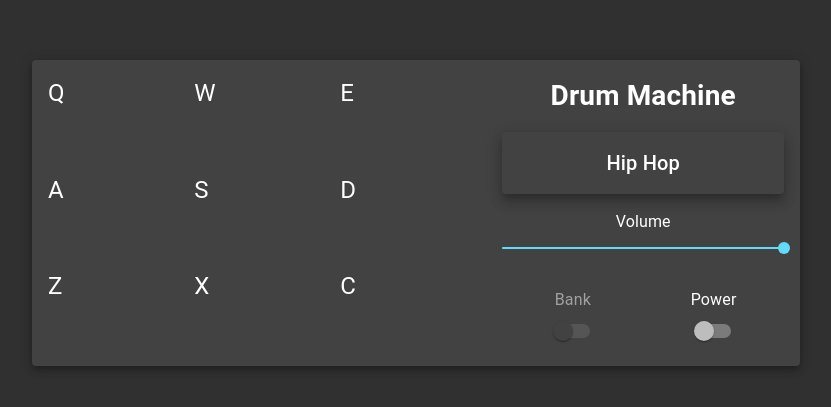
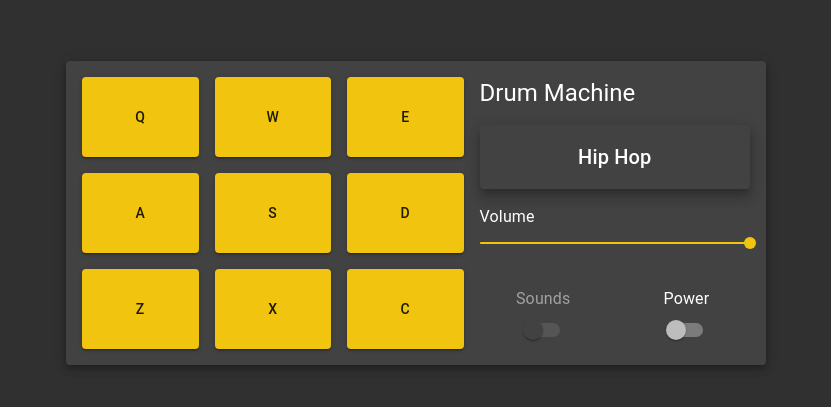
Before and after one commit to sitek94/drum-machine, a React (Create React App) app: page / in a window 1280 px wide. Shown: the part 187-594 px from the top of the page, without its empty margins (224-1055 px from the left). Built offline with nearby package versions, Linux system fonts and the light colour scheme.

Commit message:
Extract components to separate files and folders

```diff
--- a/src/App.js
+++ b/src/App.js
@@ -1,117 +1,16 @@
 import React from 'react';
 import { ThemeProvider, createMuiTheme, CssBaseline } from '@material-ui/core';
 
-import {
-  Paper,
-  Typography,
-  Slider,
-  FormControlLabel,
-  Switch,
-} from '@material-ui/core';
+import DrumMachine from './Containers/DrumMachine';
 
 const theme = createMuiTheme({
   palette: {
     type: 'dark',
     primary: {
-      main: '#61dafb'
+      main: '#f1c40f'
     }
   },
 });
-
-function BankSwitch({ power, onSoundsToggle }) {
-  return (
-    <FormControlLabel
-      className="BankSwitch"
-      control={<Switch disabled={!power} onChange={onSoundsToggle} />}
-      label="Bank"
-      labelPlacement="top"
-    />
-  );
-}
-
-function PowerSwitch({ power, onPowerToggle }) {
-  return (
-    <FormControlLabel
-      className="PowerSwitch"
-      control={<Switch checked={power} onChange={onPowerToggle} />}
-      label="Power"
-      labelPlacement="top"
-    />
-  );
-}
-
-function VolumeSlider({ value, onChange, disabled }) {
-  return (
-    <div className="VolumeSlider">
-      <Typography>Volume</Typography>
-      <Slider
-        value={value}
-        onChange={onChange}
-        disabled={disabled}
-        valueLabelDisplay="auto"
-        valueLabelFormat={(x) => Math.round(x * 100)}
-        min={0}
-        max={1}
-        step={0.01}
-      />
-    </div>
-  );
-}
-
-function Display({ power, text }) {
-  return (
-    <Paper
-      className="Display"
-      variant={power ? 'elevation' : 'outlined'}
-      elevation={power ? 9 : 3}
-    >
-      <Typography
-        color={power ? 'initial' : 'textSecondary'}
-        id="display"
-        variant="h6"
-      >
-        {text}
-      </Typography>
-    </Paper>
-  );
-}
-
-function Controls() {
-  return (
-    <div className="Controls">
-      <h1 className="Title">Drum Machine</h1>
-      <Display power text="Hip Hop" />
-      <VolumeSlider value={50} onChange={() => "TODO"} disabled={false} />
-      <PowerSwitch />
-      <BankSwitch />
-    </div>
-  );
-}
-
-function DrumPad({ children }) {
-  return <div className="DrumPad">{children}</div>;
-}
-
-function PadBank() {
-  const keys = ['Q', 'W', 'E', 'A', 'S', 'D', 'Z', 'X', 'C'];
-
-  return (
-    <div className="PadBank">
-      {keys.map((key) => (
-        <DrumPad key={key}>{key}</DrumPad>
-      ))}
-    </div>
-  );
-}
-
-function DrumMachine() {
-  return (
-    <Paper className="DrumMachine" elevation={5} id="drum-machine">
-      <PadBank />
-      <Controls />
-    </Paper>
-  );
-}
 
 export default function App() {
   return (
--- /dev/null
+++ b/src/Containers/DrumMachine.js
@@ -0,0 +1,30 @@
+import React from 'react';
+import { Paper } from '@material-ui/core';
+
+import Title from '../components/Title';
+import Display from '../components/Display';
+import VolumeSlider from '../components/VolumeSlider';
+import PowerSwitch from '../components/PowerSwitch';
+import SoundsSwitch from '../components/SoundsSwitch';
+import PadBank from '../components/PadBank';
+
+function Container({ children }) {
+  return (
+    <Paper className="DrumMachine" elevation={5} id="drum-machine">
+      {children}
+    </Paper>
+  )
+}
+
+export default function DrumMachine() {
+  return (
+    <Container>
+      <PadBank />
+      <Title>Drum Machine</Title>
+      <Display power text="Hip Hop" />
+      <VolumeSlider value={50} onChange={() => "TODO"} disabled={false} />
+      <PowerSwitch />
+      <SoundsSwitch />
+    </Container>
+  );
+}
--- /dev/null
+++ b/src/components/Display.js
@@ -0,0 +1,21 @@
+import React from 'react'
+
+import { Typography, Paper } from '@material-ui/core';
+
+export default function Display({ power, text }) {
+  return (
+    <Paper
+      className="display"
+      variant={power ? 'elevation' : 'outlined'}
+      elevation={power ? 9 : 3}
+    >
+      <Typography
+        color={power ? 'initial' : 'textSecondary'}
+        id="display"
+        variant="h6"
+      >
+        {text}
+      </Typography>
+    </Paper>
+  );
+}
--- /dev/null
+++ b/src/components/DrumPad.js
@@ -0,0 +1,17 @@
+import React from 'react';
+import { Button } from '@material-ui/core';
+
+export default function DrumPad({ children }) {
+  return (
+    <Button
+      className="drum-pad"
+      // id={label}
+      variant="contained"
+      color="primary"
+      // onClick={handleClick}
+    >
+      {children}
+      {/* <audio ref={audioEl} src={src} className="clip" id={keyId} /> */}
+    </Button>
+  );
+}
--- /dev/null
+++ b/src/components/PadBank.js
@@ -0,0 +1,14 @@
+import React from 'react'
+import DrumPad from './DrumPad';
+
+export default function PadBank() {
+  const keys = ['Q', 'W', 'E', 'A', 'S', 'D', 'Z', 'X', 'C'];
+
+  return (
+    <div className="pad-bank">
+      {keys.map((key) => (
+        <DrumPad key={key}>{key}</DrumPad>
+      ))}
+    </div>
+  );
+}
--- /dev/null
+++ b/src/components/PowerSwitch.js
@@ -0,0 +1,19 @@
+import React from 'react';
+import PropTypes from 'prop-types';
+
+import { FormControlLabel, Switch } from '@material-ui/core';
+
+export default function PowerSwitch({ power, onChange }) {
+  return (
+    <FormControlLabel
+      className="power-switch"
+      control={<Switch checked={power} onChange={onChange} />}
+      label="Power"
+      labelPlacement="top"
+    />
+  );
+}
+PowerSwitch.propTypes = {
+  power: PropTypes.bool.isRequired,
+  onChange: PropTypes.func.isRequired,
+};
--- /dev/null
+++ b/src/components/SoundsSwitch.js
@@ -0,0 +1,19 @@
+import React from 'react';
+import PropTypes from 'prop-types';
+
+import { FormControlLabel, Switch } from '@material-ui/core';
+
+export default function SoundsSwitch({ power, onChange }) {
+  return (
+    <FormControlLabel
+      className="sounds-switch"
+      control={<Switch disabled={!power} onChange={onChange} />}
+      label="Sounds"
+      labelPlacement="top"
+    />
+  );
+}
+SoundsSwitch.propTypes = {
+  power: PropTypes.bool.isRequired,
+  onChange: PropTypes.func.isRequired,
+};
--- /dev/null
+++ b/src/components/Title.js
@@ -0,0 +1,8 @@
+import React from 'react';
+import { Typography } from '@material-ui/core';
+
+export default function Title({ children }) {
+  return (
+    <Typography className="title" component="h1" variant="h5">{children}</Typography>
+  )
+}
--- /dev/null
+++ b/src/components/VolumeSlider.js
@@ -0,0 +1,21 @@
+import React from 'react'
+
+import { Typography, Slider } from '@material-ui/core';
+
+export default function VolumeSlider({ value, onChange, disabled }) {
+  return (
+    <div className="volume-slider">
+      <Typography>Volume</Typography>
+      <Slider
+        value={value}
+        onChange={onChange}
+        disabled={disabled}
+        valueLabelDisplay="auto"
+        valueLabelFormat={(x) => Math.round(x * 100)}
+        min={0}
+        max={1}
+        step={0.01}
+      />
+    </div>
+  );
+}
--- a/src/style.scss
+++ b/src/style.scss
@@ -17,22 +17,44 @@ html {
 }
 
 .DrumMachine {
-  width: 75vw;
-  max-width: 768px;
-  display: flex;
+  width: 700px;
 
+  display: grid;
+  gap: 1rem;
+  padding: 1rem;
+  grid-template-columns: 3fr 1fr 1fr;
+  grid-template-rows: auto repeat(3, 1fr);
+  grid-template-areas:
+    "pad-bank title title"
+    "pad-bank display display"
+    "pad-bank volume volume"
+    "pad-bank sounds power";
+  justify-content: center;
+
+  // Change app layout to vertical
   @media (max-width: 768px) {
-    flex-direction: column;
+    width: 400px;
+    column-gap: 0;
+    row-gap: 1rem;
+    grid-template-columns: 1fr 1fr;
+    grid-template-rows: repeat(5, auto);
+    grid-template-areas:
+      "title title"
+      "pad-bank pad-bank"
+      "display display"
+      "volume volume"
+      "sounds power";
   }
+
   @media (max-width: 500px) {
+    padding: 1.5rem;
     width: 100%;
     height: 100%;
   }
 }
 
-.PadBank {
-  padding: 1rem;
-  flex: 3;
+.pad-bank {
+  grid-area: pad-bank;
 
   display: grid;
   gap: 1rem;
@@ -40,37 +62,15 @@ html {
   grid-template-columns: repeat(3, minmax(80px, 1fr));
 }
 
-.DrumPad {
+.drum-pad {
   font-size: 1.5rem;
 }
 
-.Controls {
-  padding: 1rem;
-  flex: 2;
-
-  display: grid;
-  row-gap: 1rem;
-  grid-template-rows: auto repeat(3, 1fr);
-  grid-template-columns: 1fr 1fr;
-  grid-template-areas:
-    "title title"
-    "display display"
-    "volume volume"
-    "bank power";
-
-  text-align: center;
-
-  // Testing
-  & > div {
-
-  }
-}
-
-.Title {
+.title {
   grid-area: title;
 }
 
-.Display {
+.display {
   grid-area: display;
 
   display: flex;
@@ -78,17 +78,17 @@ html {
   align-items: center;
 }
 
-.VolumeSlider {
+.volume-slider {
   margin-bottom: -1rem;
   grid-area: volume;
 
 
 }
 
-.BankSwitch {
-  grid-area: bank;
+.sounds-switch {
+  grid-area: sounds;
 }
 
-.PowerSwitch {
+.power-switch {
   grid-area: power;
 }
```
